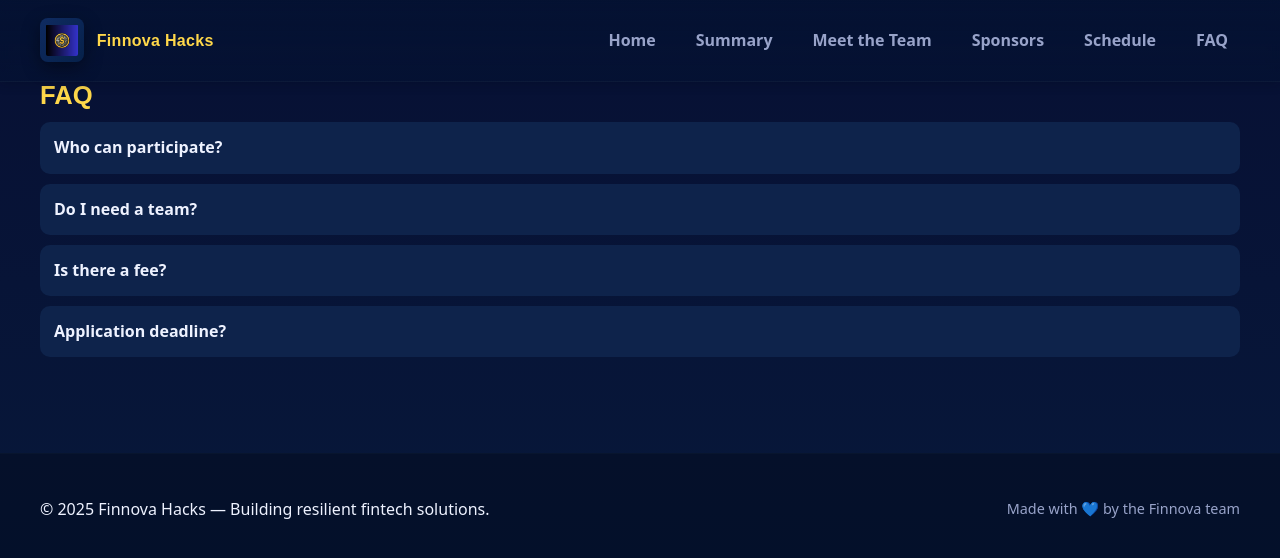
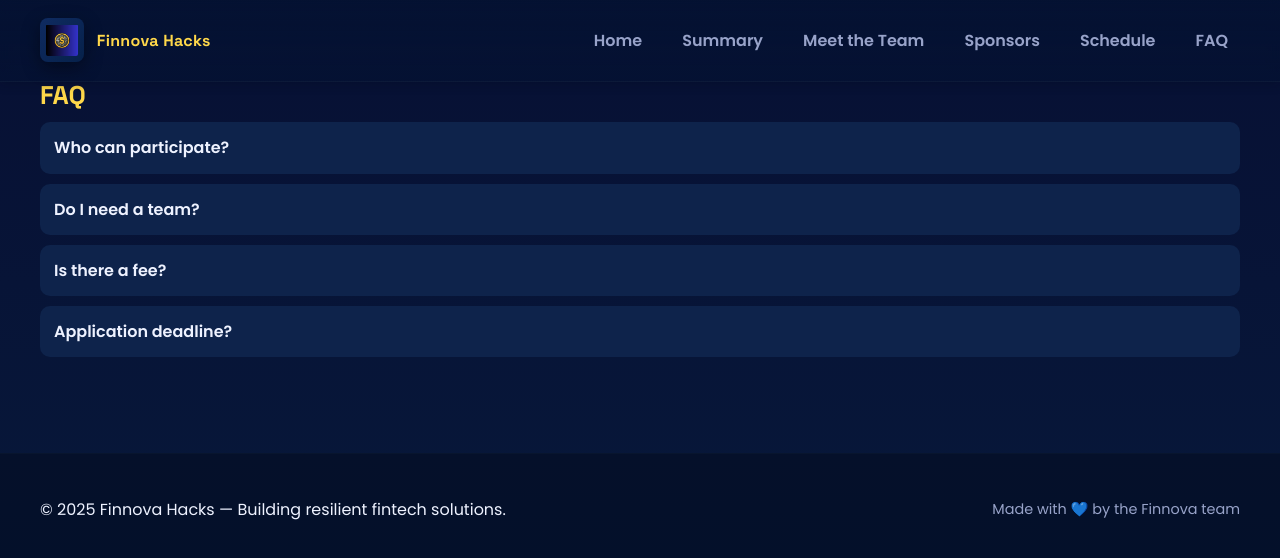
Before and after one commit to patelvivaan94/Finnova_Hacks, a plain HTML site: page faq.html in a window 1280 px wide. Drawn offline with Linux system fonts and the light colour scheme.

Commit message:
Add files via upload

```diff
--- a/faq.html
+++ b/faq.html
@@ -7,6 +7,11 @@
   <link rel="stylesheet" href="style.css">
 </head>
 <body>
+
+<!-- Google Fonts -->
+<link href="https://fonts.googleapis.com/css2?family=Poppins:wght@300;400;600&family=Space+Grotesk:wght@600;700&display=swap" rel="stylesheet">
+
+
 
 <header class="site-header" role="banner">
   <div class="container header-inner">
```
Also changed, not shown: Summary_Page.html (+5 -0 lines), meet_the_team.html (+3 -0 lines), schedule.html (+3 -0 lines), sponsors.html (+5 -0 lines).
